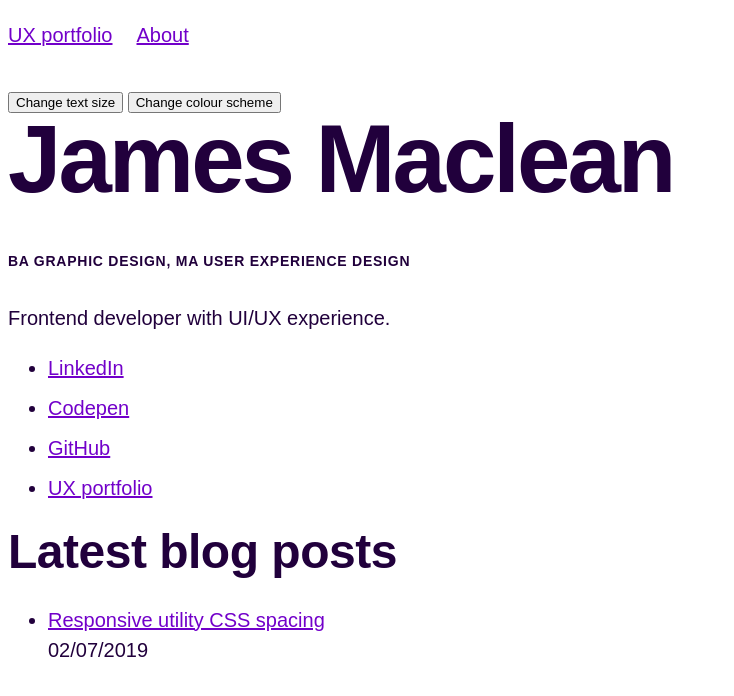
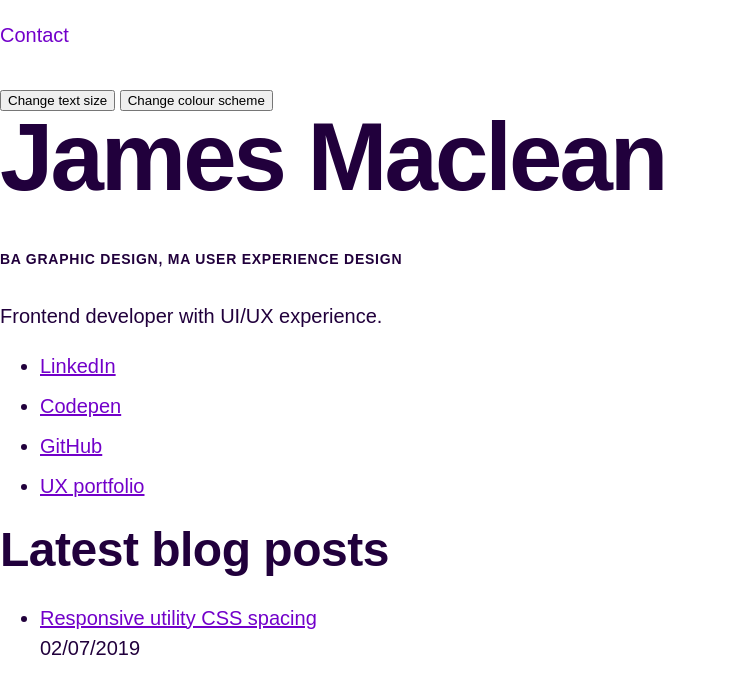
Before and after one commit to jimmaclean/jamesmaclean.co.uk, an Eleventy site: page src/index.njk in a window 1280 px wide. Shown: the whole page, without its empty margins (0-734 px from the left). Built offline with nearby package versions, Linux system fonts and the light colour scheme; Eleventy itself is replaced by a stand-in of ours; files that its build step writes are made by us from their sources.

Commit message:
basic navigation as per design

```diff
--- a/src/_includes/layouts/main.njk
+++ b/src/_includes/layouts/main.njk
@@ -31,11 +31,11 @@
 
     <body>
         {% set navPages = collections.all | eleventyNavigation %}
-        <nav>
-            <ul>
+        <nav class="navigation">
+            <ul class="navigation__list">
                 {%- for entry in navPages %}
-                    <li>
-                        <a href="{{ entry.url | url }}" {% if entry.url == page.url %} class="active"{% endif %}>{{ entry.title }}</a>
+                    <li class="navigation__item">
+                        <a href="{{ entry.url | url }}" class="navigation__link {% if entry.url == page.url %}navigation__link--active{% endif %}">{{ entry.title }}</a>
                     </li>
                 {%- endfor %}
             </ul>
--- a/src/about.njk
+++ b/src/contact.njk
@@ -1,8 +1,8 @@
 ---
 layout: layouts/main.njk
-title: About me
+title: Contact
 eleventyNavigation:
-  key: About
+  key: Contact
   order: 3
 ---
 
--- a/src/fund-name-generator.njk
+++ b/src/fund-name-generator.njk
@@ -1,14 +1,6 @@
 ---
 layout: layouts/main.njk
 title: Fund name generator
-eleventyNavigation:
-  key: Fund name
-  order: 5
-pagination:
-  data: collections.post
-  size: 10
-  reverse: true
-  alias: posts
 ---
 
 <h1 class="m-b-6">{{ title }}</h1>
--- a/src/index.njk
+++ b/src/index.njk
@@ -2,7 +2,7 @@
 layout: layouts/main.njk
 title: James Maclean
 eleventyNavigation:
-  key: Home
+  key: Work
   order: 1
 pagination:
   data: collections.post
--- a/src/scss/01-settings/_variables.scss
+++ b/src/scss/01-settings/_variables.scss
@@ -6,6 +6,7 @@
   xxl: 1440px
 );
 
+$space-tiny: 4px;
 $space-1: 8px;
 $space-2: 16px;
 $space-3: 20px;
@@ -19,6 +20,7 @@
 
 $space: (
   0: 0,
+  tiny: $space-tiny,
   1: $space-1,
   2: $space-2,
   3: $space-3,
--- a/src/scss/03-generic/_reset.scss
+++ b/src/scss/03-generic/_reset.scss
@@ -6,3 +6,7 @@
 *:after {
   box-sizing: inherit;
 }
+body {
+  padding: 0;
+  margin: 0;
+}
--- a/src/scss/06-components/_navigation.scss
+++ b/src/scss/06-components/_navigation.scss
@@ -1,4 +1,5 @@
-nav > ul {
+.navigation {
+  &__list {
     list-style: none;
     margin-left: 0;
     padding-left: 0;
@@ -7,11 +8,41 @@
     justify-content: flex-start;
     align-items: center;
   }
+  &__item {
+    margin-bottom: 0;
+    & + & {
+      margin-left: $space-2;
+    }
+  }
+  $active-indicator-width: $space-2;
+  &__link {
+    padding: $space-3 0;
+    position: relative;
+    color: var(--link-color);
+    text-decoration: none;
+    &::after {
+      content: '';
+      display: block;
+      position: absolute;
+      left: 50%;
+      bottom: $space-2;
+      margin-left: -$active-indicator-width/2;
+      width: $active-indicator-width;
+      height: $space-tiny/2;
+      background-color: var(--link-color);
+      opacity: 0;
+    }
+    &--active::after {
+      opacity: 1;
+    }
+  }
 
-  nav a {
-    padding: 0.6em 0;
-    margin-right: 1.2em;
-  }
+}
+
+  // nav a {
+  //   padding: 0.6em 0;
+  //   margin-right: 1.2em;
+  // }
 
   nav a.active {
     font-weight: bold;
```
Also changed, not shown: src/ux/index.html.
